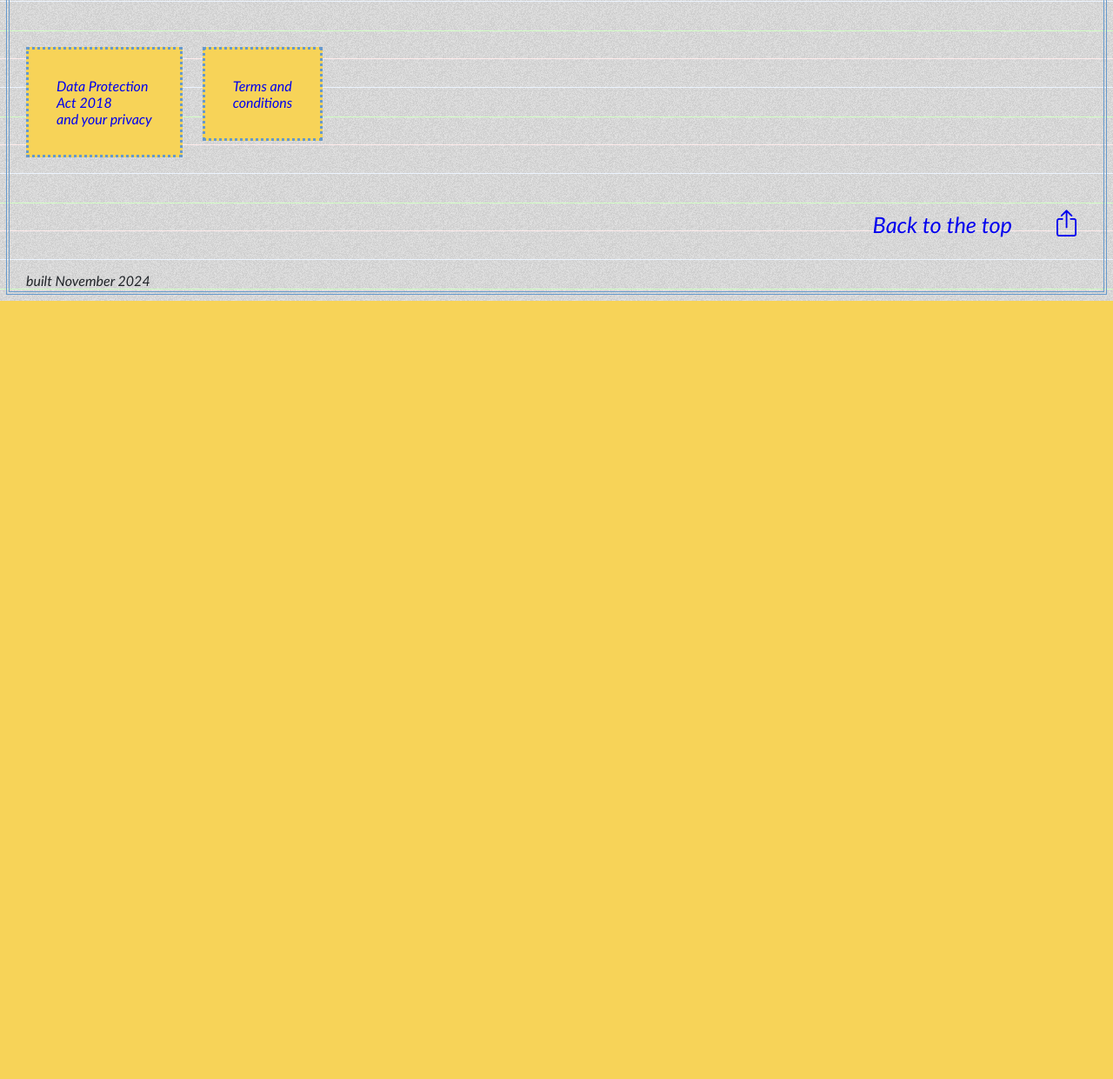
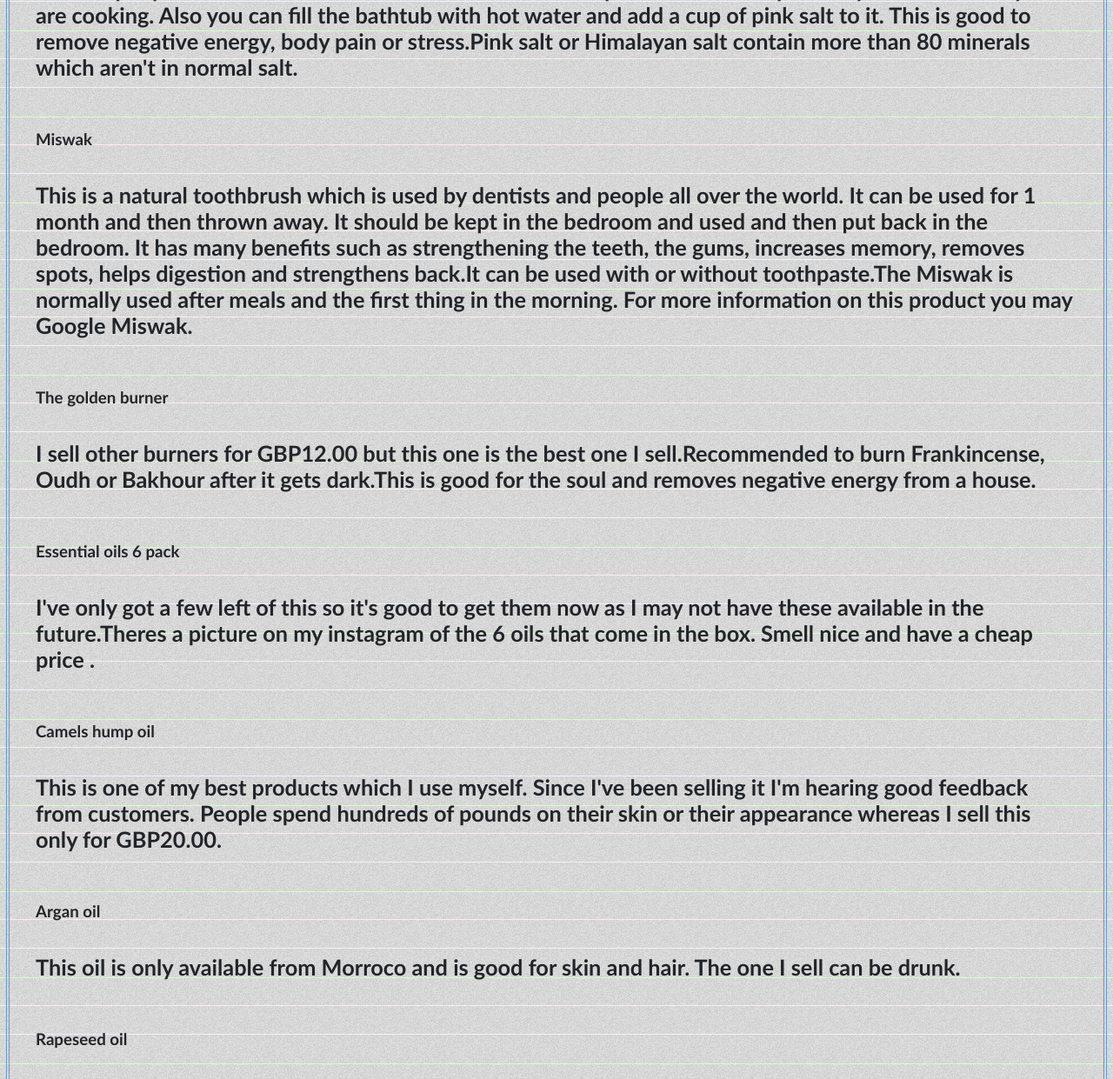
Before and after one commit to afarzanparns/dev-zone, a plain HTML site: page proddata.htm in a window 1280 px wide. Shown: the part 1797-3038 px from the top of the page at 87% size. Before the commit the page ends 2143 px from the top, so only its background shows below. Drawn offline with nearby package versions, Linux system fonts and the light colour scheme.

Commit message:
Update proddata.htm

```diff
--- a/proddata.htm
+++ b/proddata.htm
@@ -46,12 +46,40 @@
 
 <!-- <a href = '#shila'><h4 class = 'bookmark'>Some information about shilagit</h4></a> -->
 
-<h2 class = 'myownh2'>Details of products</h2> <br><br>
-<br><br>
+<h2 class = 'myownh2'>Details of products</h2> <br><br><br><br>
+
+
 <section id = 'shila' class = 'introtoOmar' >
-  <h3>About shilagit</h3><br><br><br>
-  <p>A superfood, shilagit is a natural substance containing more than 80 minerals. A combination of shilagit with warm water or milk can relieve a hundred health issues. You'll get 15 doses out of this packet and two doses are recommended every week. Shilagit enhances fertility in men and women. It increases blood circulation to the heart and removes blockages from the body.</p>
+
+<h3>About shilagit</h3><br><br>
+<p>A superfood, shilagit is a natural substance containing more than 80 minerals. A combination of shilagit with warm water or milk can relieve a hundred health issues. You'll get 15 doses out of this packet and two doses are recommended every week. Shilagit enhances fertility in men and women. It increases blood circulation to the heart and removes blockages from the body.</p><br><br><br>
+
+<h3>Yoga mat</h3><br><br>
+<p>The yoga mats I sell come in 5 colours and are cheaper than the normal retail price. They can be used for prayer or other exercises besides yoga.</p><br><br><br>
+
+<h3>Pink salt</h3><br><br>
+<p>I advise people to have this instead of white salt. You can sprinkle half a teaspoon in your food when you are cooking. Also you can fill the bathtub with hot water and add a cup of pink salt to it. This is good to remove negative energy, body pain or stress.Pink salt or Himalayan salt contain more than 80 minerals which aren't in normal salt.</p><br><br><br>
+
+<h3>Miswak</h3><br><br>
+<p>This is a natural toothbrush which is used by dentists and people all over the world. It can be used for 1 month and then thrown away. It should be kept in the bedroom and used and then put back in the bedroom. It has many benefits such as strengthening the teeth, the gums, increases memory, removes spots, helps digestion and strengthens back.It can be used with or without toothpaste.The Miswak is normally used after meals and the first thing in the morning. For more information on this product you may Google Miswak.</p><br><br><br>
+
+<h3>The golden burner</h3><br><br>
+<p>I sell other burners for GBP12.00 but this one is the best one I sell.Recommended to burn Frankincense, Oudh or Bakhour after it gets dark.This is good for the soul and removes negative energy from a house.</p><br><br><br>
+
+<h3>Essential oils 6 pack</h3><br><br>
+<p>I've only got a few left of this so it's good to get them now as I may not have these available in the future.Theres a picture on my instagram of the 6 oils that come in the box. Smell nice and have a cheap price .</p><br><br><br>
+
+<h3>Camels hump oil</h3><br><br>
+<p>This is one of my best products which I use myself. Since I've been selling it I'm hearing good feedback from customers. People spend hundreds of pounds on their skin or their appearance whereas I sell this only for GBP20.00.</p> <br><br><br>
+
+<h3>Argan oil</h3><br><br>
+<p>This oil is only available from Morroco and is good for skin and hair. The one I sell can be drunk. </p><br><br><br>
+
+<h3>Rapeseed oil</h3><br><br>
+<p>This is an oil which I've done prayers on and is used as a massage oil.It removes pain, negative energy and can be used on people of all ages.Apply it at night on the body for maximum benefits and leave it for as long as you can.Ive been selling this for 6 years and this is one of my special products.</p> <br><br><br>
+
 </section>   <br><br><br>
+
 
 
 <address>
```
